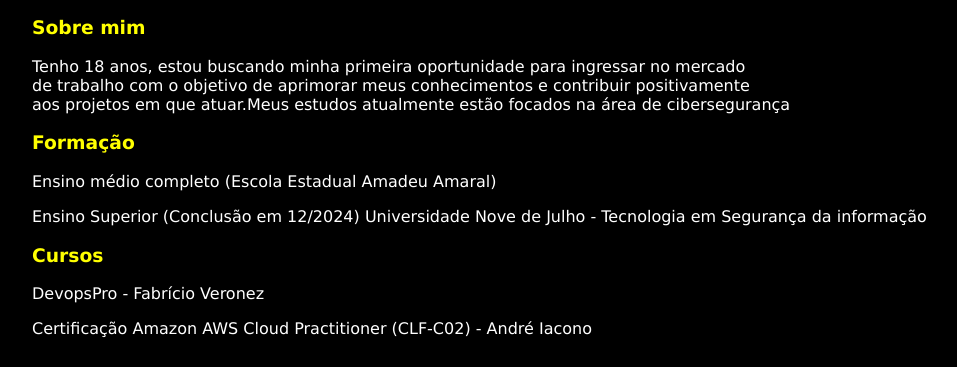
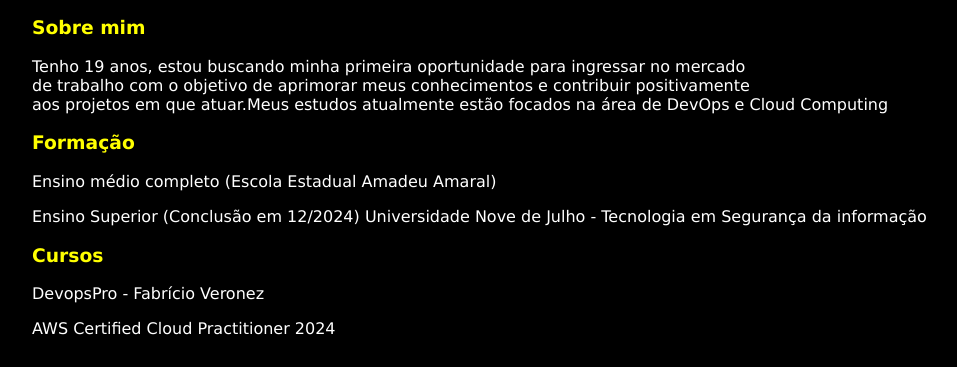
Before and after one commit to n0vaesz/My-portfolio, a plain HTML site: page index.html in a window 1280 px wide. Shown: the part 309-676 px from the top of the page, without its empty margins (26-983 px from the left). Drawn offline with Linux system fonts and the light colour scheme.

Commit message:
Update index.html

```diff
--- a/index.html
+++ b/index.html
@@ -24,12 +24,12 @@
             <section>
                 <h3>Sobre mim</h3>
                 <p>
-                Tenho 18 anos, estou buscando minha primeira
+                Tenho 19 anos, estou buscando minha primeira
                 oportunidade para ingressar no mercado<br>de
                 trabalho com o objetivo de aprimorar meus
                 conhecimentos e contribuir positivamente<br>
                 aos projetos em que atuar.Meus estudos atualmente
-                estão focados na área de cibersegurança
+                estão focados na área de DevOps e Cloud Computing
                 </p>
             </section>
             <section>
@@ -47,7 +47,7 @@
                     DevopsPro - Fabrício Veronez
                 </p>
                 <p>
-                    Certificação Amazon AWS Cloud Practitioner (CLF-C02) - André Iacono
+                    AWS Certified Cloud Practitioner 2024
                 </p>
             </section>
         </main>
```
